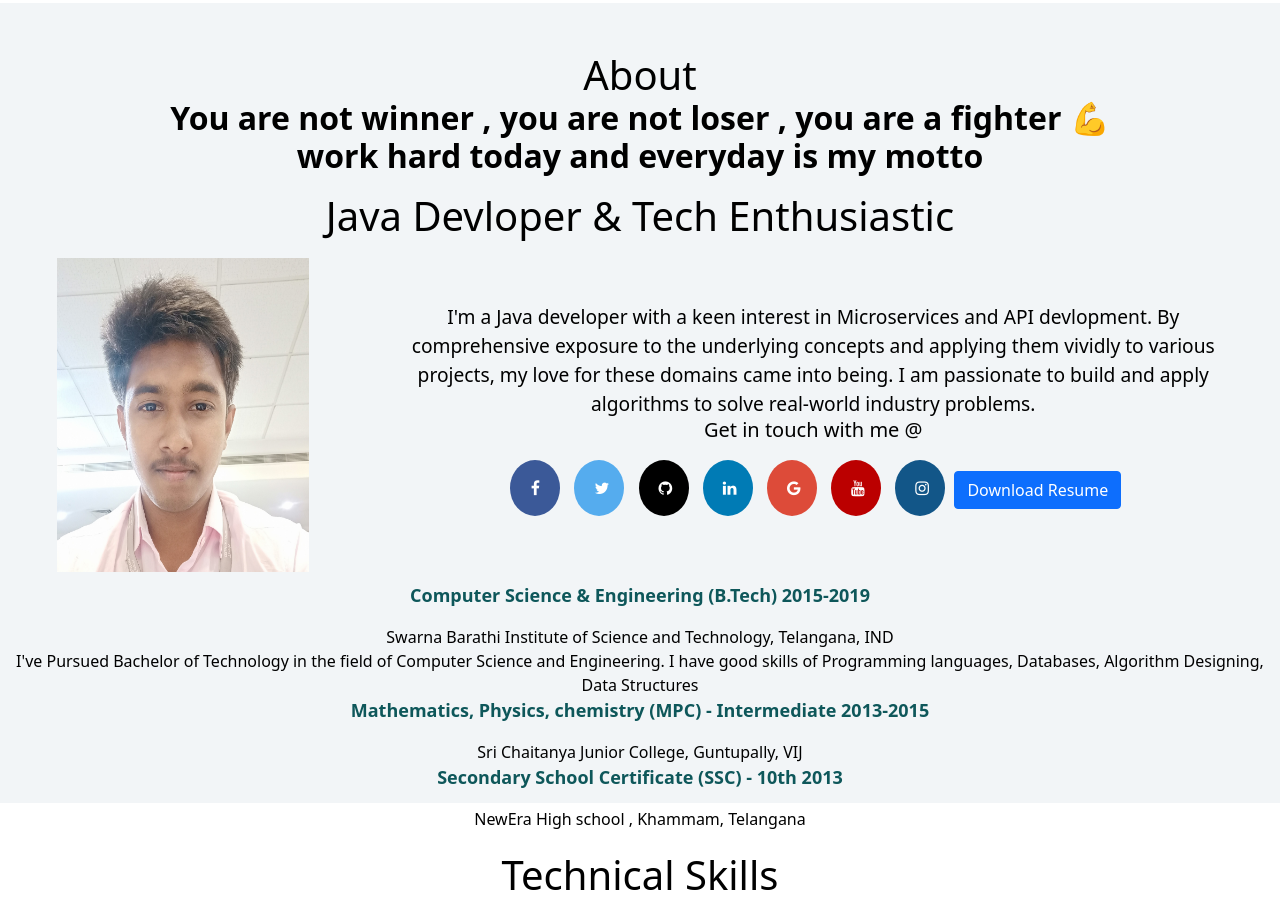
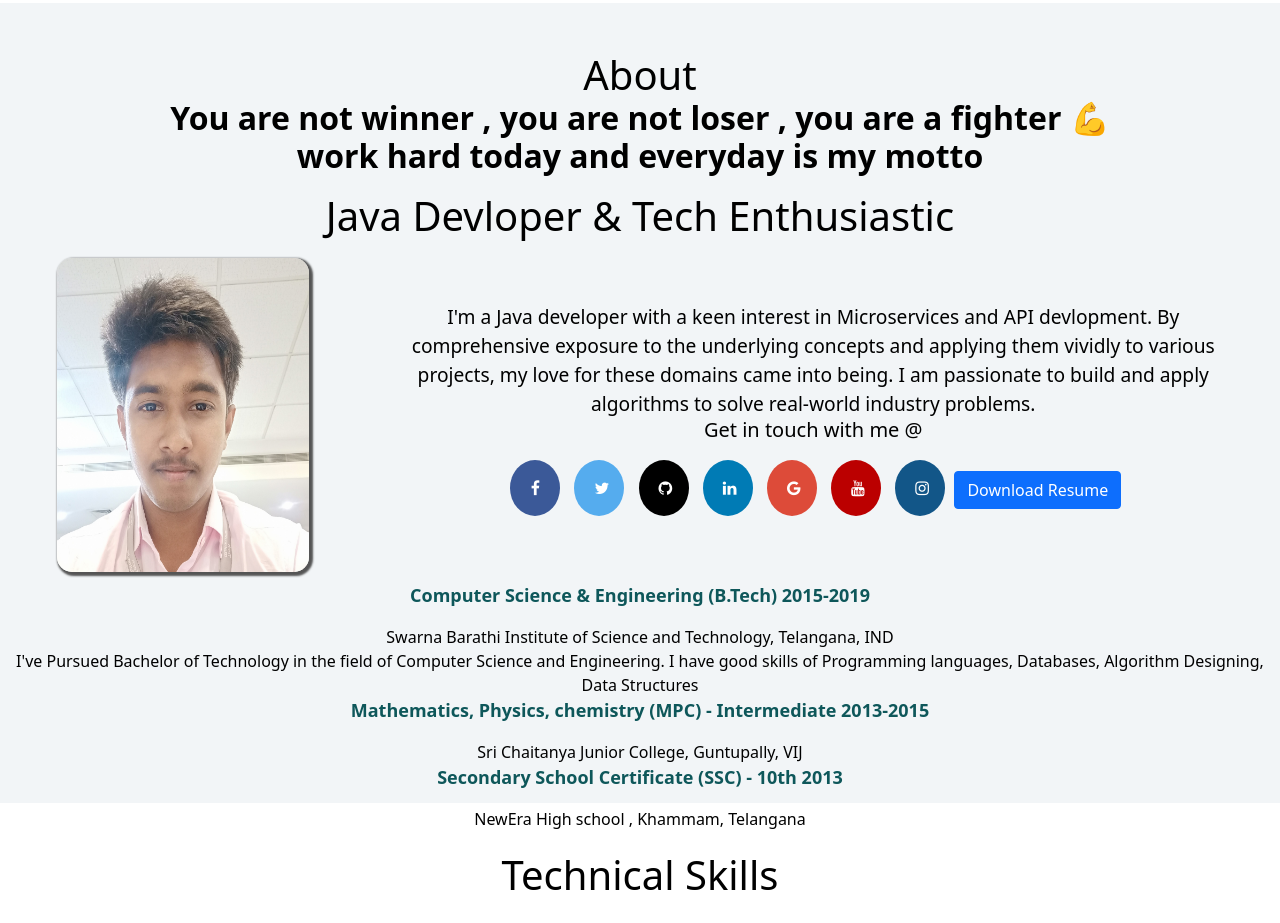
Before and after one commit to CodeWithGaruda/website, a plain HTML site: page index.html in a window 1280 px wide. Shown: the part 797-1720 px from the top of the page. Drawn offline with nearby package versions, Linux system fonts and the light colour scheme.

Commit message:
updating css

```diff
--- a/css/styles.css
+++ b/css/styles.css
@@ -170,6 +170,7 @@ projects bootstrap5 cards
   display: flex;
   justify-content: space-around;
   align-items: center;
+  flex-wrap: wrap;
   padding: 150px;
 }
 /*
@@ -212,6 +213,8 @@ image-description
 .pic * {
   height: 314px;
   width: 252px;
+  border-radius: 15px;
+  box-shadow: 2px 2px 2px 2px #555;
 }
 .c1 {
   width: 65%;
```
